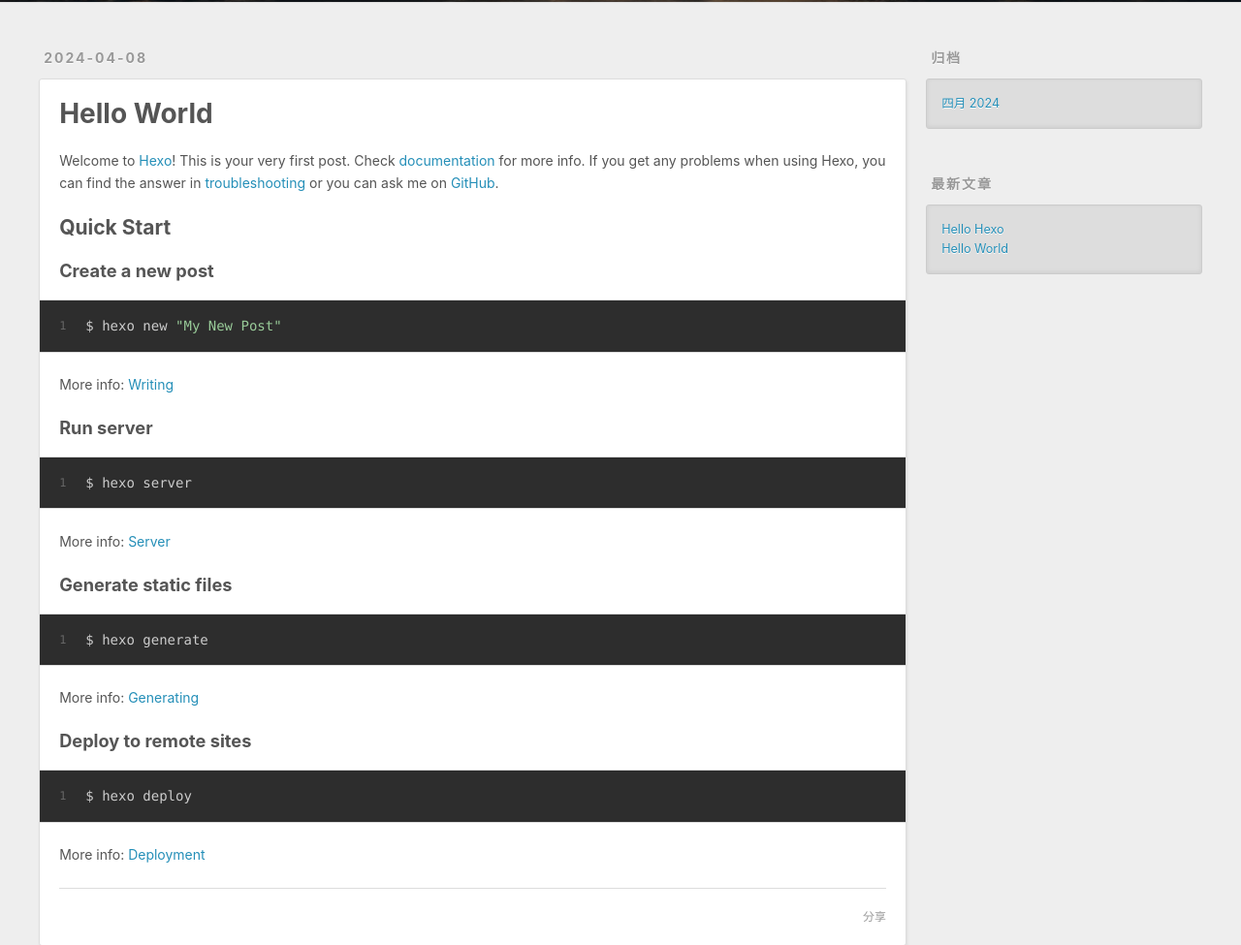
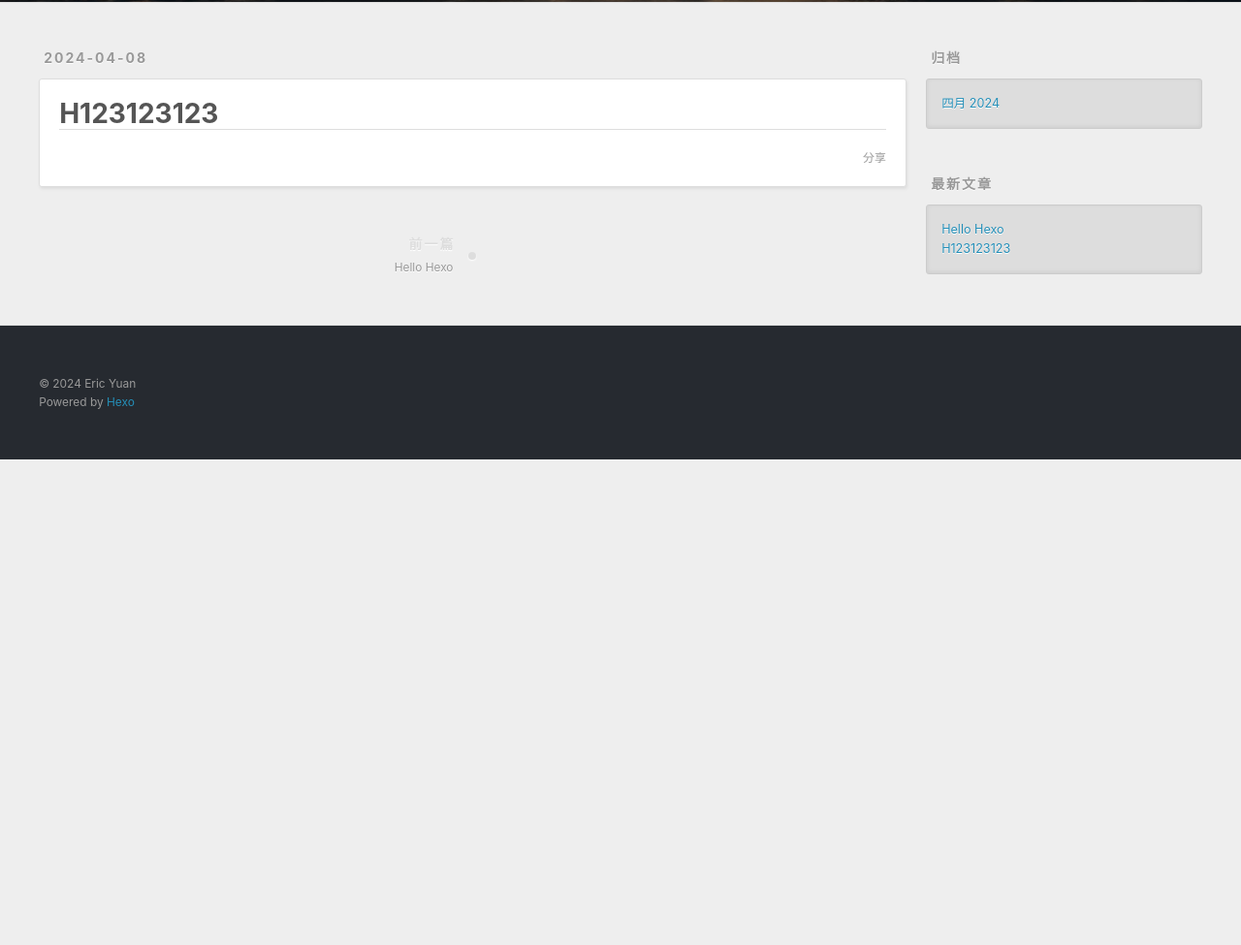
Before and after one commit to eric7893835/eric7893835.github.io, a plain HTML site: page 2024/04/08/hello-world/index.html in a window 1280 px wide. Shown: the part 298-1273 px from the top of the page at 97% size. After the commit the page ends 800 px from the top, so only its background shows below. Drawn offline with Linux system fonts and the light colour scheme.

Commit message:
Site updated: 2024-04-08 23:17:38

```diff
--- a/2024/04/08/hello-world/index.html
+++ b/2024/04/08/hello-world/index.html
@@ -4,17 +4,15 @@
   <meta charset="utf-8">
 
 
-  <title>Hello World | Hexo</title>
+  <title>H123123123 | Hexo</title>
   <meta name="viewport" content="width=device-width, initial-scale=1, shrink-to-fit=no">
-  <meta name="description" content="Welcome to Hexo! This is your very first post. Check documentation for more info. If you get any problems when using Hexo, you can find the answer in troubleshooting or you can ask me on GitHub. Quick">
-<meta property="og:type" content="article">
-<meta property="og:title" content="Hello World">
+  <meta property="og:type" content="article">
+<meta property="og:title" content="H123123123">
 <meta property="og:url" content="http://example.com/2024/04/08/hello-world/index.html">
 <meta property="og:site_name" content="Hexo">
-<meta property="og:description" content="Welcome to Hexo! This is your very first post. Check documentation for more info. If you get any problems when using Hexo, you can find the answer in troubleshooting or you can ask me on GitHub. Quick">
 <meta property="og:locale" content="zh_CN">
 <meta property="article:published_time" content="2024-04-08T14:52:24.489Z">
-<meta property="article:modified_time" content="2024-04-08T15:04:48.183Z">
+<meta property="article:modified_time" content="2024-04-08T15:17:32.070Z">
 <meta property="article:author" content="Eric Yuan">
 <meta name="twitter:card" content="summary">
 
@@ -85,7 +83,7 @@
 
 
     <h1 class="p-name article-title" itemprop="headline name">
-      Hello World
+      H123123123
     </h1>
 
 
@@ -93,24 +91,11 @@
 
     <div class="e-content article-entry" itemprop="articleBody">
 
-        <p>Welcome to <a target="_blank" rel="noopener" href="https://hexo.io/">Hexo</a>! This is your very first post. Check <a target="_blank" rel="noopener" href="https://hexo.io/docs/">documentation</a> for more info. If you get any problems when using Hexo, you can find the answer in <a target="_blank" rel="noopener" href="https://hexo.io/docs/troubleshooting.html">troubleshooting</a> or you can ask me on <a target="_blank" rel="noopener" href="https://github.com/hexojs/hexo/issues">GitHub</a>.</p>
-<h2 id="Quick-Start"><a href="#Quick-Start" class="headerlink" title="Quick Start"></a>Quick Start</h2><h3 id="Create-a-new-post"><a href="#Create-a-new-post" class="headerlink" title="Create a new post"></a>Create a new post</h3><figure class="highlight bash"><table><tr><td class="gutter"><pre><span class="line">1</span><br></pre></td><td class="code"><pre><span class="line">$ hexo new <span class="string">&quot;My New Post&quot;</span></span><br></pre></td></tr></table></figure>
-
-<p>More info: <a target="_blank" rel="noopener" href="https://hexo.io/docs/writing.html">Writing</a></p>
-<h3 id="Run-server"><a href="#Run-server" class="headerlink" title="Run server"></a>Run server</h3><figure class="highlight bash"><table><tr><td class="gutter"><pre><span class="line">1</span><br></pre></td><td class="code"><pre><span class="line">$ hexo server</span><br></pre></td></tr></table></figure>
-
-<p>More info: <a target="_blank" rel="noopener" href="https://hexo.io/docs/server.html">Server</a></p>
-<h3 id="Generate-static-files"><a href="#Generate-static-files" class="headerlink" title="Generate static files"></a>Generate static files</h3><figure class="highlight bash"><table><tr><td class="gutter"><pre><span class="line">1</span><br></pre></td><td class="code"><pre><span class="line">$ hexo generate</span><br></pre></td></tr></table></figure>
-
-<p>More info: <a target="_blank" rel="noopener" href="https://hexo.io/docs/generating.html">Generating</a></p>
-<h3 id="Deploy-to-remote-sites"><a href="#Deploy-to-remote-sites" class="headerlink" title="Deploy to remote sites"></a>Deploy to remote sites</h3><figure class="highlight bash"><table><tr><td class="gutter"><pre><span class="line">1</span><br></pre></td><td class="code"><pre><span class="line">$ hexo deploy</span><br></pre></td></tr></table></figure>
-
-<p>More info: <a target="_blank" rel="noopener" href="https://hexo.io/docs/one-command-deployment.html">Deployment</a></p>
 
 
     </div>
     <footer class="article-footer">
-      <a data-url="http://example.com/2024/04/08/hello-world/" data-id="clur3gafl0001wout94hagq1p" data-title="Hello World" class="article-share-link"><span class="fa fa-share">分享</span></a>
+      <a data-url="http://example.com/2024/04/08/hello-world/" data-id="clur3jmz80001ocut9uwvah2a" data-title="H123123123" class="article-share-link"><span class="fa fa-share">分享</span></a>
 
 
 
@@ -169,7 +154,7 @@
           </li>
 
           <li>
-            <a href="/2024/04/08/hello-world/">Hello World</a>
+            <a href="/2024/04/08/hello-world/">H123123123</a>
           </li>
 
       </ul>
```
Also changed, not shown: 2024/04/08/Hello-Hexo/index.html (+3 -3 lines), archives/2024/04/index.html (+2 -2 lines), archives/2024/index.html (+2 -2 lines), archives/index.html (+2 -2 lines), index.html (+4 -17 lines).
